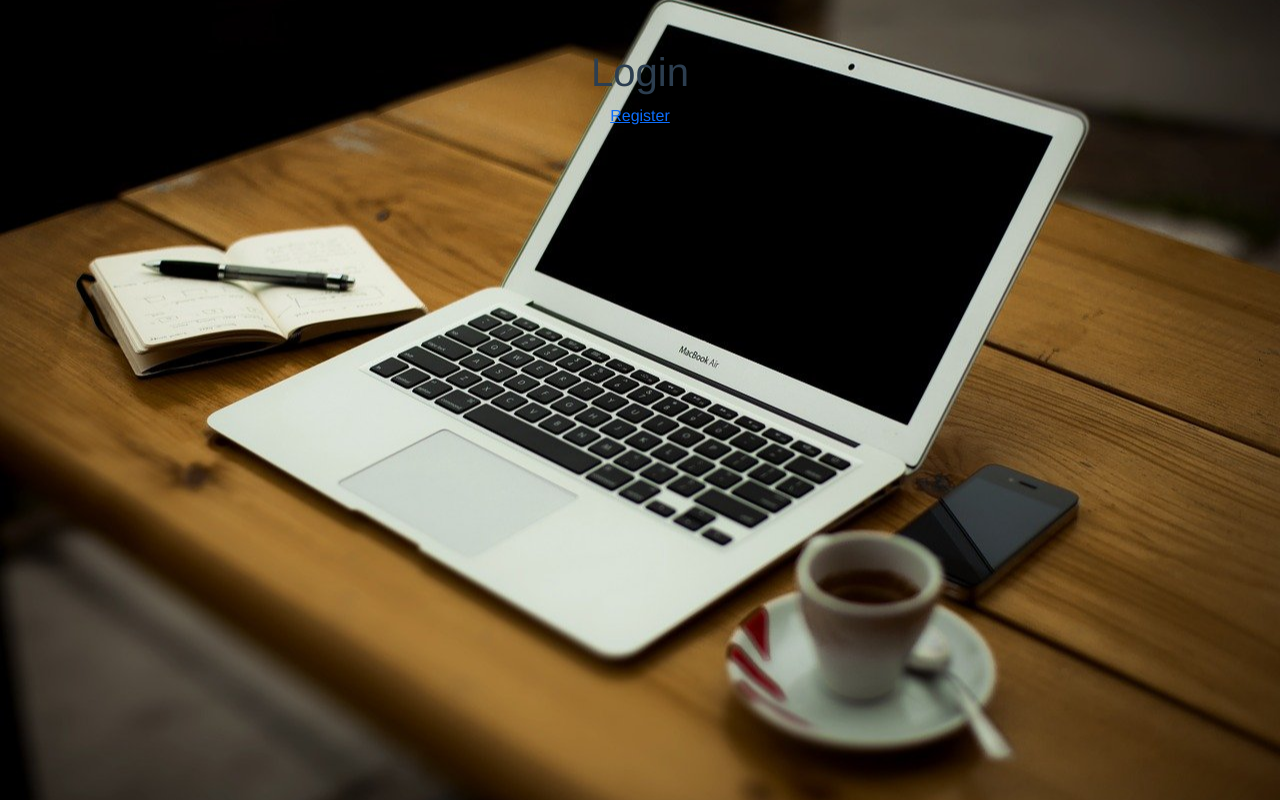
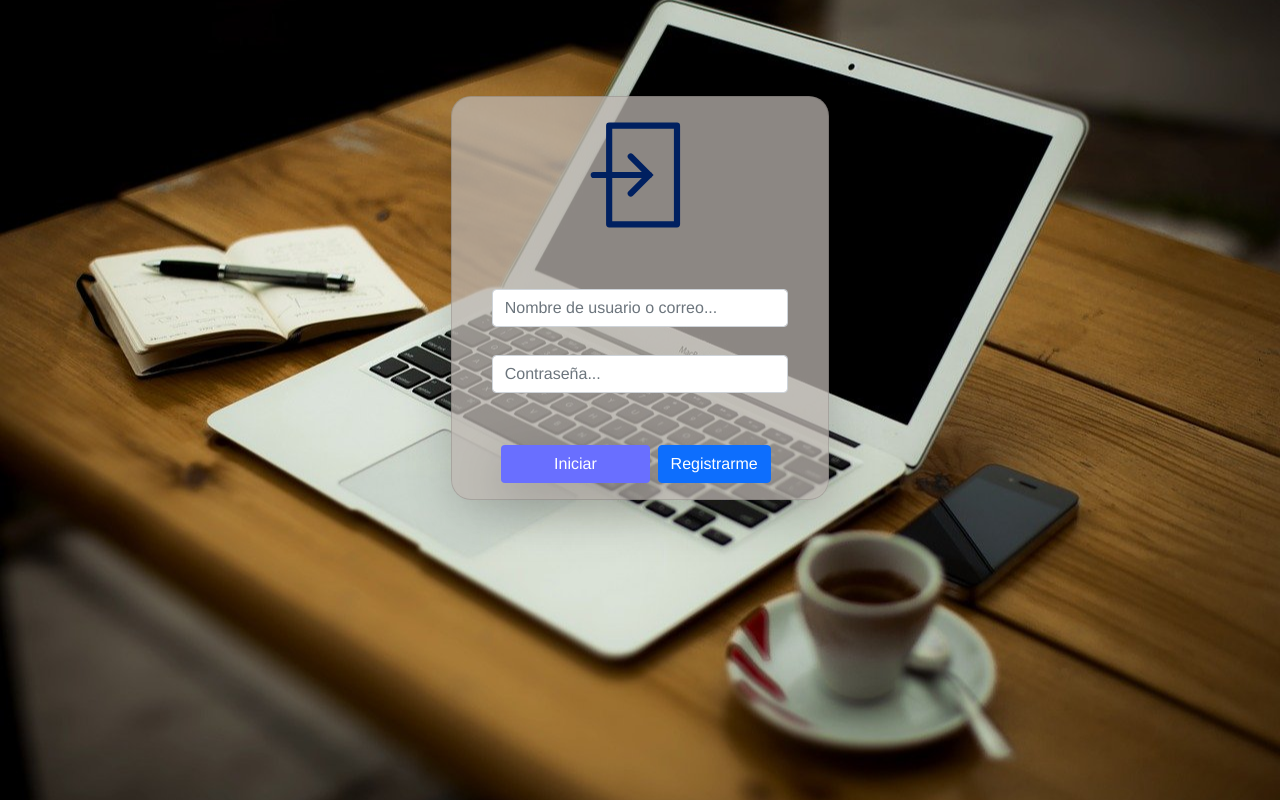
Before and after one commit to BrVenturaU/technical-test-google-client, a Vue app: page /#/auth/login in a window 1280 px wide. Built offline with nearby package versions, Linux system fonts and the light colour scheme.

Commit message:
Agrega diseño de interfaz de registro de usuario.

```diff
--- a/src/assets/css/custom.css
+++ b/src/assets/css/custom.css
@@ -16,6 +16,12 @@ body {
     background-image: url("~@/assets/icons/person-add.svg");
     width: 148px;
     height: 148px;
+}
+
+.icon-entrance{
+  background-image: url("~@/assets/icons/entrance.svg");
+  width: 148px;
+  height: 148px;
 }
 
 .register-bg-image{
--- a/src/components/Auth/Login.vue
+++ b/src/components/Auth/Login.vue
@@ -1,14 +1,74 @@
 <template>
-    <div>
-        <h1>Login</h1>
-        <router-link :to="{name:'Register'}">Register</router-link>
+    <div class="row mt-5">
+        <div class="col-12 col-sm-6 col-md-4  mx-auto">
+            <div class="card rounded-lg px-4 shadow-lg">
+                <span class="icon icon-entrance mx-auto mt-1"/>
+                <div class="card-body">
+                    <form @submit.prevent="logUser">
+                        <FormGroup
+                            divClass="form-group text-start"
+                            typeInput="text"
+                            placeholder="Nombre de usuario o correo..."
+                            v-model="userName"
+                            />
+                            <InputErrorMessage :errors="errors" :propertyNames="['UserName']" />
+                        <FormGroup
+                            divClass="form-group text-start"
+                            typeInput="password"
+                            placeholder="Contraseña..."
+                            v-model="password"
+                            />
+                            <InputErrorMessage :errors="errors" :propertyNames="['Password']" />
+                        <button type="submit"
+                            class="btn btn-principal rounded-lg shadow-lg w-50 mt-5">
+                            Iniciar
+                        </button>
+                        <router-link :to="{name: 'Register'}" class="btn btn-primary mx-2 rounded-lg shadow-lgw-50 mt-5">Registrarme</router-link>
+                    </form>
+                    <div class="text-center mt-4" v-if="loading">
+                        <b-spinner type="grow" label="Loading..."></b-spinner>
+                    </div>
+                    <div class="text-center mt-4" v-if="errorMessage">
+                        <strong class="text-danger">{{errorMessage}}</strong>
+                    </div>
+                </div>
+            </div>
+        </div>
     </div>
 </template>
 <script>
+import FormGroup from '../Base/FormGroup.vue';
+import InputErrorMessage from '../Base/InputErrorMessage.vue';
+import { mapActions, mapState } from "vuex";
 export default {
+    components:{
+        FormGroup,
+        InputErrorMessage
+    },
     created() {
         document.body.classList.remove('register-bg-image');
         document.body.classList.add('login-bg-image');
+    },
+    data() {
+        return {
+            userName: '',
+            password: '',
+        }
+    },
+    computed:{
+        ...mapState('user', ['loading', 'errorMessage', 'errors'])
+    },
+    methods: {
+        ...mapActions('user', ['login']),
+        logUser(){
+            const vm = this;
+            const user = {
+                userName: vm.userName,
+                password: vm.password,
+            }
+
+            vm.login(user);
+        }
     },
 }
 </script>
--- a/src/router/index.js
+++ b/src/router/index.js
@@ -6,6 +6,16 @@ import Guest from '../views/Guest.vue';
 Vue.use(VueRouter)
 
 const routes = [
+  {
+    path: '/',
+    name: 'Home',
+    component: Home
+  },
+  {
+    path: '/about',
+    name: 'About',
+    component: () => import('../views/About.vue')
+  },
   {
     path: '/auth',
     name: 'Guest',
@@ -22,16 +32,6 @@ const routes = [
         component: () => import('../components/Auth/Register')
       }
     ]
-  },
-  {
-    path: '/about',
-    name: 'About',
-    component: () => import('../views/About.vue')
-  },
-  {
-    path: '/',
-    name: 'Home',
-    component: Home
   }
 ]
 
--- a/src/utils/ErrorHandlerManager.js
+++ b/src/utils/ErrorHandlerManager.js
@@ -2,7 +2,8 @@ export const getError = (error) => {
     const errorMessage = "Error en el API, intente de nuevo.";
 
     if (!error.response) {
-      console.error(`API not found`);
+      console.log(error)
+      console.error(`API not found or ${error.message}`);
       return errorMessage;
     }
     if (process.env.NODE_ENV === "development") {
```
